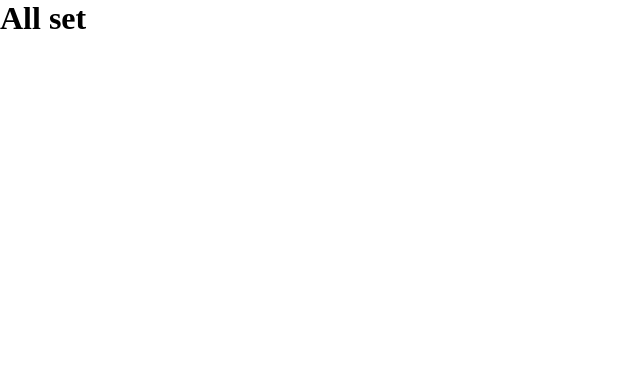
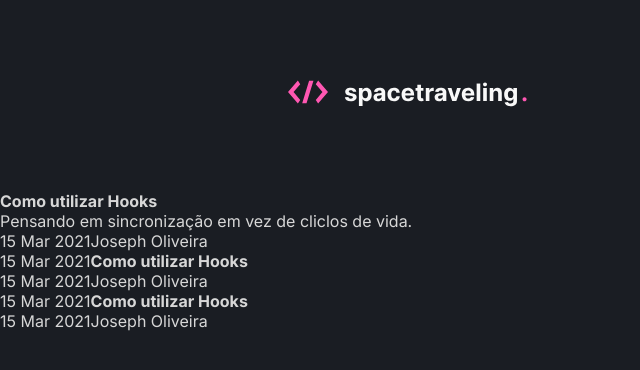
Before and after one commit to raphaelc0elh0/rs-spacetraveling, a Next.js app: page / in a window 1280 px wide. Shown: the top 370 px of the page, without its empty margins (0-640 px from the left). Built offline with nearby package versions, Linux system fonts and the light colour scheme.

Commit message:
feat: global styles and main page structure

```diff
--- a/src/components/Header/header.module.scss
+++ b/src/components/Header/header.module.scss
@@ -1 +1,5 @@
-// TODO
+.headerContainer {
+  max-width: 768px;
+  margin: 5rem auto;
+  padding: 0 2rem;
+}
--- a/src/components/Header/index.tsx
+++ b/src/components/Header/index.tsx
@@ -1,3 +1,14 @@
+import Link from 'next/link';
+import styles from './header.module.scss';
+
 export default function Header() {
-  // TODO
+  return (
+    <header className={styles.headerContainer}>
+      <Link href="/">
+        <a>
+          <img src="/images/logo.svg" alt="ig.news" />
+        </a>
+      </Link>
+    </header>
+  );
 }
--- a/src/pages/_app.tsx
+++ b/src/pages/_app.tsx
@@ -1,8 +1,14 @@
 import { AppProps } from 'next/app';
+import Header from '../components/Header';
 import '../styles/globals.scss';
 
 function MyApp({ Component, pageProps }: AppProps): JSX.Element {
-  return <Component {...pageProps} />;
+  return (
+    <>
+      <Header />
+      <Component {...pageProps} />
+    </>
+  );
 }
 
 export default MyApp;
--- a/src/pages/_document.tsx
+++ b/src/pages/_document.tsx
@@ -1,14 +1,17 @@
-import Document, { Head, Html, Main, NextScript } from 'next/document';
+import Document, { Html, Head, Main, NextScript } from 'next/document';
 
 export default class MyDocument extends Document {
   render() {
     return (
       <Html lang="en">
         <Head>
-          {/* <link rel="preconnect" href="https://fonts.googleapis.com" />
-        <link rel="preconnect" href="https://fonts.gstatic.com" />
-        <link href="https://fonts.googleapis.com/css2?family=Roboto:wght@400;700;900&display=swap" rel="stylesheet" />
-        <link rel="shortcut icon" href="/favicon.png" type="image/png" /> */}
+          <link rel="preconnect" href="https://fonts.googleapis.com" />
+          <link rel="preconnect" href="https://fonts.gstatic.com" />
+          <link
+            href="https://fonts.googleapis.com/css2?family=Inter:wght@400;600;700&display=swap"
+            rel="stylesheet"
+          />
+          <link rel="shortcut icon" href="/favicon.png" type="image/png" />
         </Head>
         <body>
           <Main />
--- a/src/pages/index.tsx
+++ b/src/pages/index.tsx
@@ -1,4 +1,5 @@
-import { GetStaticProps } from 'next';
+import Head from 'next/head';
+import Link from 'next/link';
 
 // import { getPrismicClient } from '../services/prismic';
 
@@ -25,7 +26,47 @@ interface HomeProps {
 }
 
 export default function Home() {
-  return <h1>All set</h1>;
+  return (
+    <>
+      <Head>
+        <title>Home | spacetraveling</title>
+      </Head>
+      <main>
+        <div>
+          <Link href={`/`}>
+            <a>
+              <strong>Como utilizar Hooks</strong>
+              <p>Pensando em sincronização em vez de cliclos de vida.</p>
+              <div>
+                <time>15 Mar 2021</time>
+                <span>Joseph Oliveira</span>
+              </div>
+            </a>
+          </Link>
+          <Link href={`/`}>
+            <a>
+              <time>15 Mar 2021</time>
+              <strong>Como utilizar Hooks</strong>
+              <div>
+                <time>15 Mar 2021</time>
+                <span>Joseph Oliveira</span>
+              </div>
+            </a>
+          </Link>
+          <Link href={`/`}>
+            <a>
+              <time>15 Mar 2021</time>
+              <strong>Como utilizar Hooks</strong>
+              <div>
+                <time>15 Mar 2021</time>
+                <span>Joseph Oliveira</span>
+              </div>
+            </a>
+          </Link>
+        </div>
+      </main>
+    </>
+  );
 }
 
 // export const getStaticProps = async () => {
--- a/src/styles/globals.scss
+++ b/src/styles/globals.scss
@@ -4,4 +4,46 @@
   padding: 0;
 }
 
-// TODO
+:root {
+  --brilliant-rose: #ffffff;
+  --dark-jungle: #1a1d23;
+  --gray-400: #f8f8f8;
+  --gray-500: #d7d7d7;
+  --gray-600: #bbbbbb;
+}
+
+@media (max-width: 1080px) {
+  html {
+    font-size: 93.75%;
+  }
+}
+
+@media (max-width: 720px) {
+  html {
+    font-size: 87.5%;
+  }
+}
+
+body {
+  background: var(--dark-jungle);
+  color: var(--gray-500);
+}
+
+body,
+input,
+textarea,
+select,
+button {
+  font-weight: 400;
+  font-family: 'Inter', sans-serif;
+  font-size: 1rem;
+}
+
+button {
+  cursor: pointer;
+}
+
+a {
+  color: inherit;
+  text-decoration: none;
+}
```
Also changed, not shown: public/favicon.png (added), public/images/logo.svg (added).
